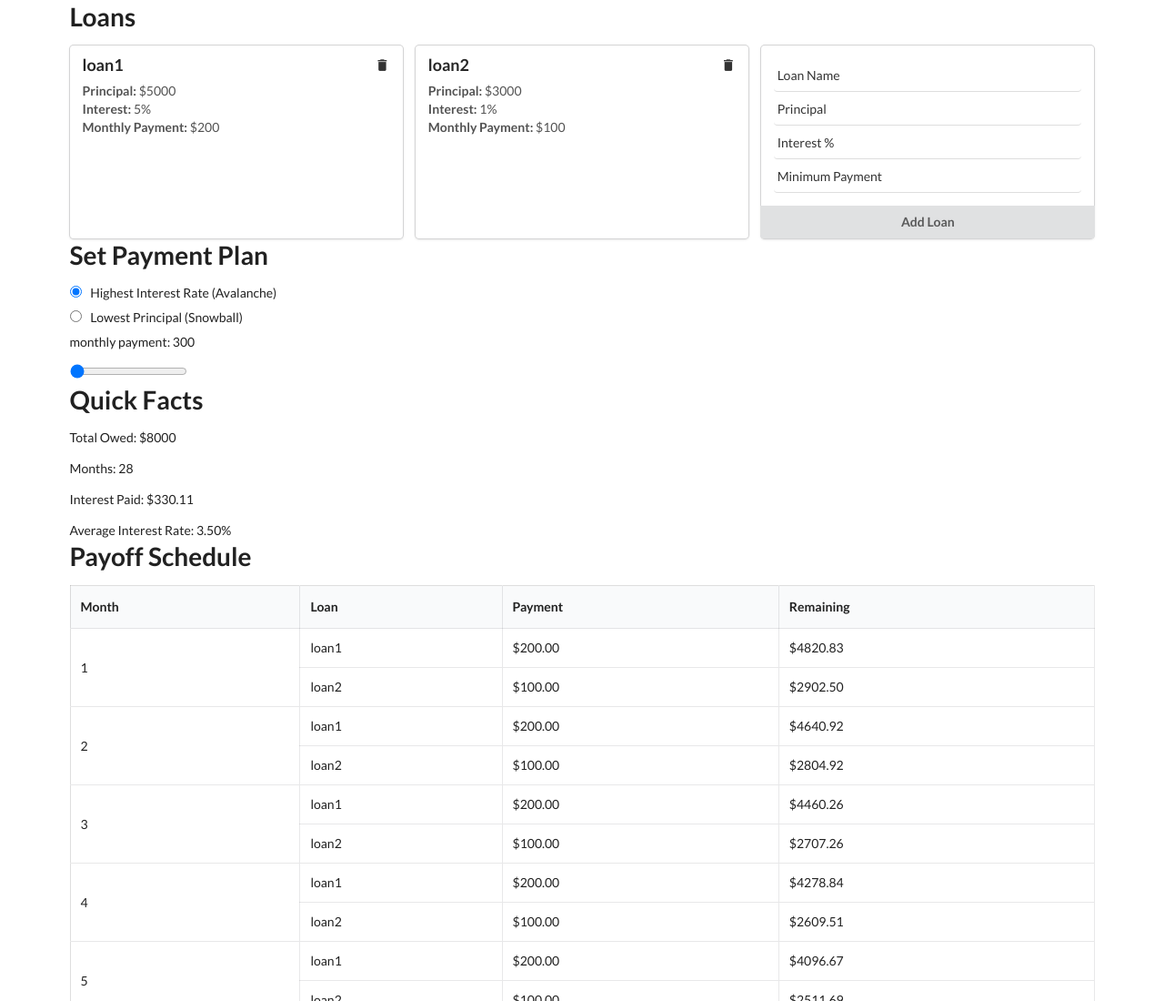
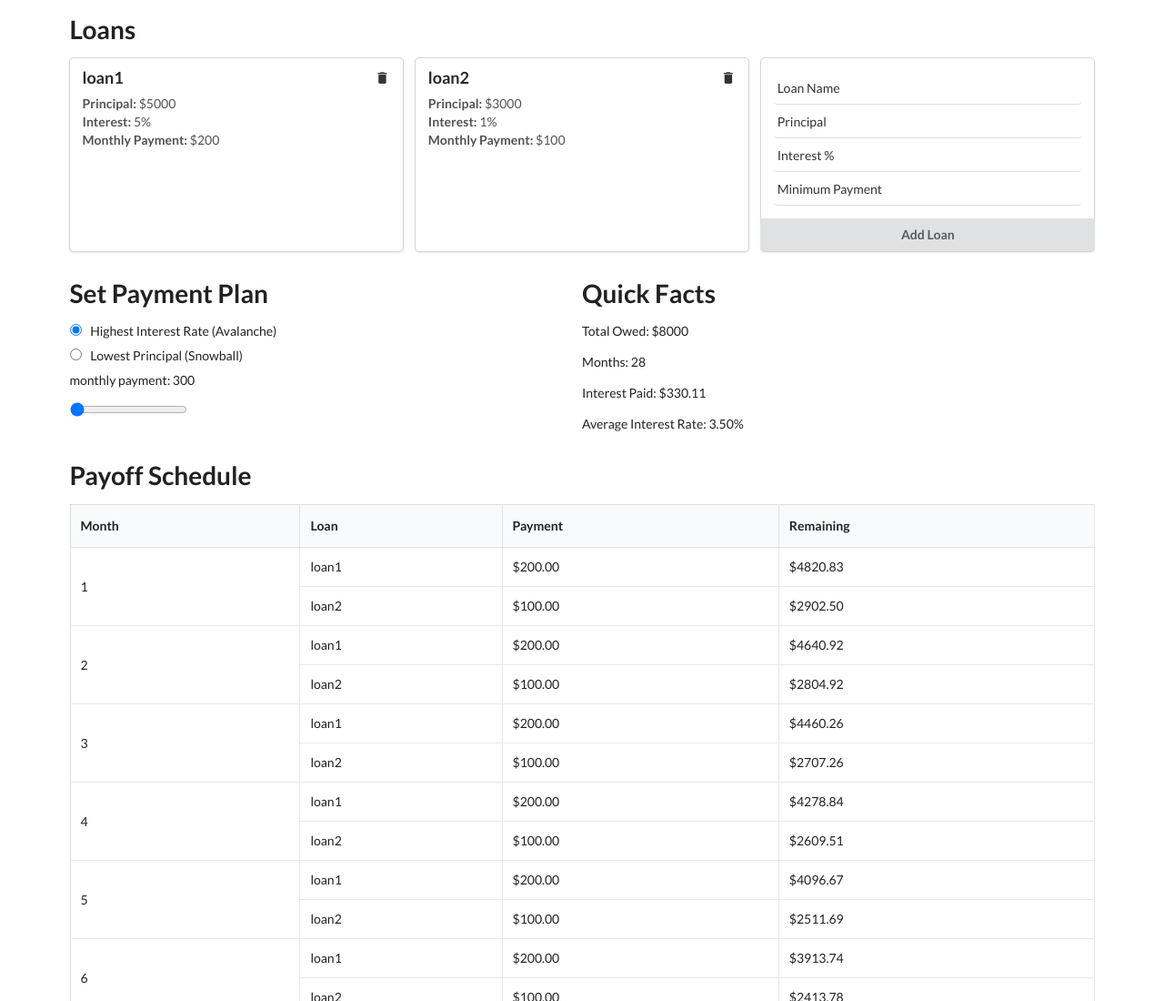
Before and after one commit to daltonscharff/unbury-me, a Svelte app: page / in a window 1280 px wide. Shown: the top 1100 px of the page at 91% size. Built offline with nearby package versions, Linux system fonts and the light colour scheme.

Commit message:
reorganized layout

```diff
--- a/src/App.svelte
+++ b/src/App.svelte
@@ -6,11 +6,22 @@
 </script>
 
 <main class="ui container">
-	<LoanList />
-	<SetPaymentPlan />
-	<QuickFacts />
-	<PaymentSchedule />
+	<section>
+		<LoanList />
+	</section>
+	<section>
+		<SetPaymentPlan/>
+		<QuickFacts />
+	</section>
+	<section>
+		<PaymentSchedule />
+	</section>
 </main>
 
 <style>
+section {
+	margin: 1em 0 2em;
+	display: flex;
+	flex-direction: row;
+}
 </style>
--- a/src/LoanList.svelte
+++ b/src/LoanList.svelte
@@ -29,7 +29,7 @@
 	};
 </script>
 
-<div>
+<div class="ui container">
 	<h1>Loans</h1>
 	<div class="ui cards">
 		{#each $loans as loan, i}
--- a/src/PaymentSchedule.svelte
+++ b/src/PaymentSchedule.svelte
@@ -86,7 +86,7 @@
     $: $paymentSchedule = generatePaymentSchedule(sortedLoans, $monthlyPayment);
 </script>
 
-<div>
+<div class="ui container">
     <h1>Payoff Schedule</h1>
     <table class="ui celled structured unstackable table">
         <thead>
--- a/src/QuickFacts.svelte
+++ b/src/QuickFacts.svelte
@@ -11,7 +11,7 @@
     $: averageInterest = $loans.reduce((total, loan) => total + (loan.interestPct * loan.principal / totalOwed), 0);
 </script>
 
-<div>
+<div class="ui container">
     <h1>Quick Facts</h1>
     <p>Total Owed: ${totalOwed}</p>
     <p>Months: {$paymentSchedule.length - 1}</p>
--- a/src/SetPaymentPlan.svelte
+++ b/src/SetPaymentPlan.svelte
@@ -12,7 +12,7 @@
     $: $monthlyPayment = minimumMonthlyPayment;
 </script>
 
-<div>
+<div class="ui container">
     <h1>Set Payment Plan</h1>
     <div class="ui form">
         <div class="grouped fields">
```
